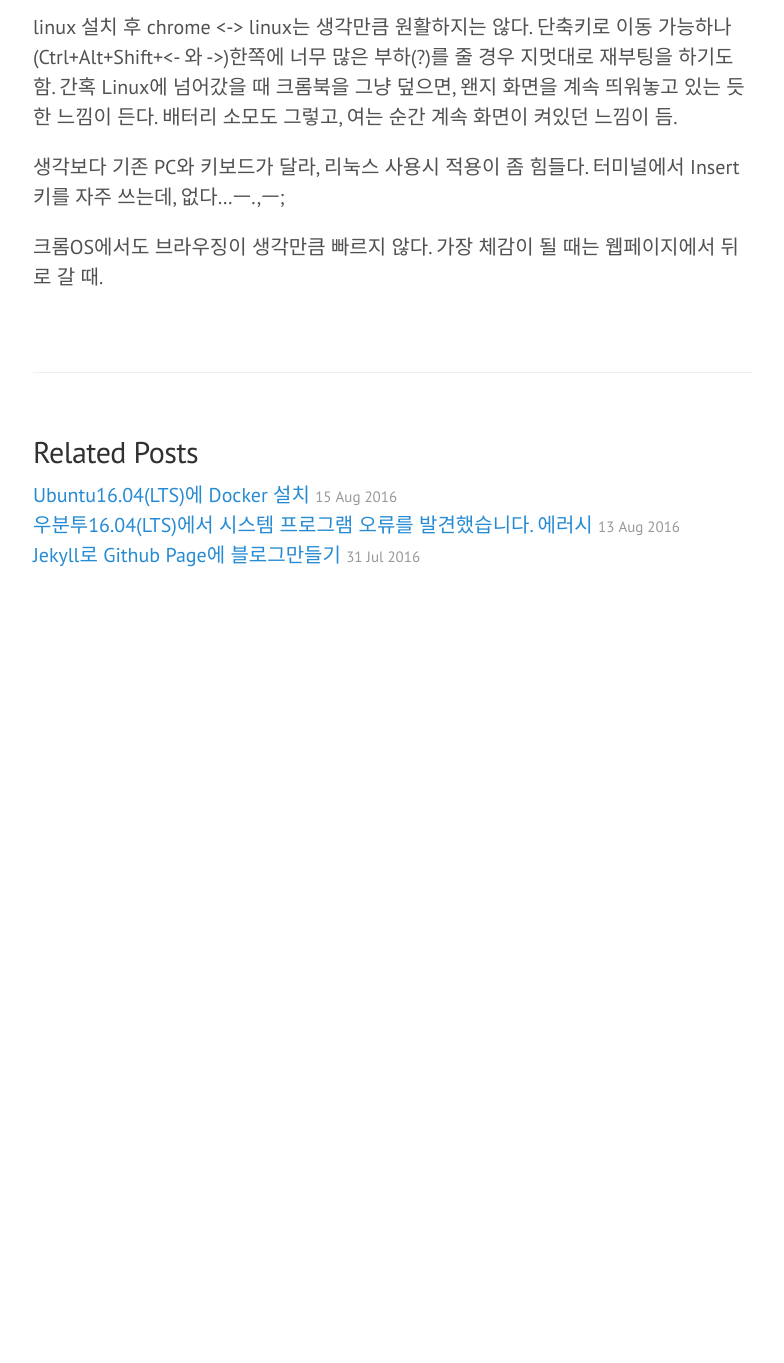
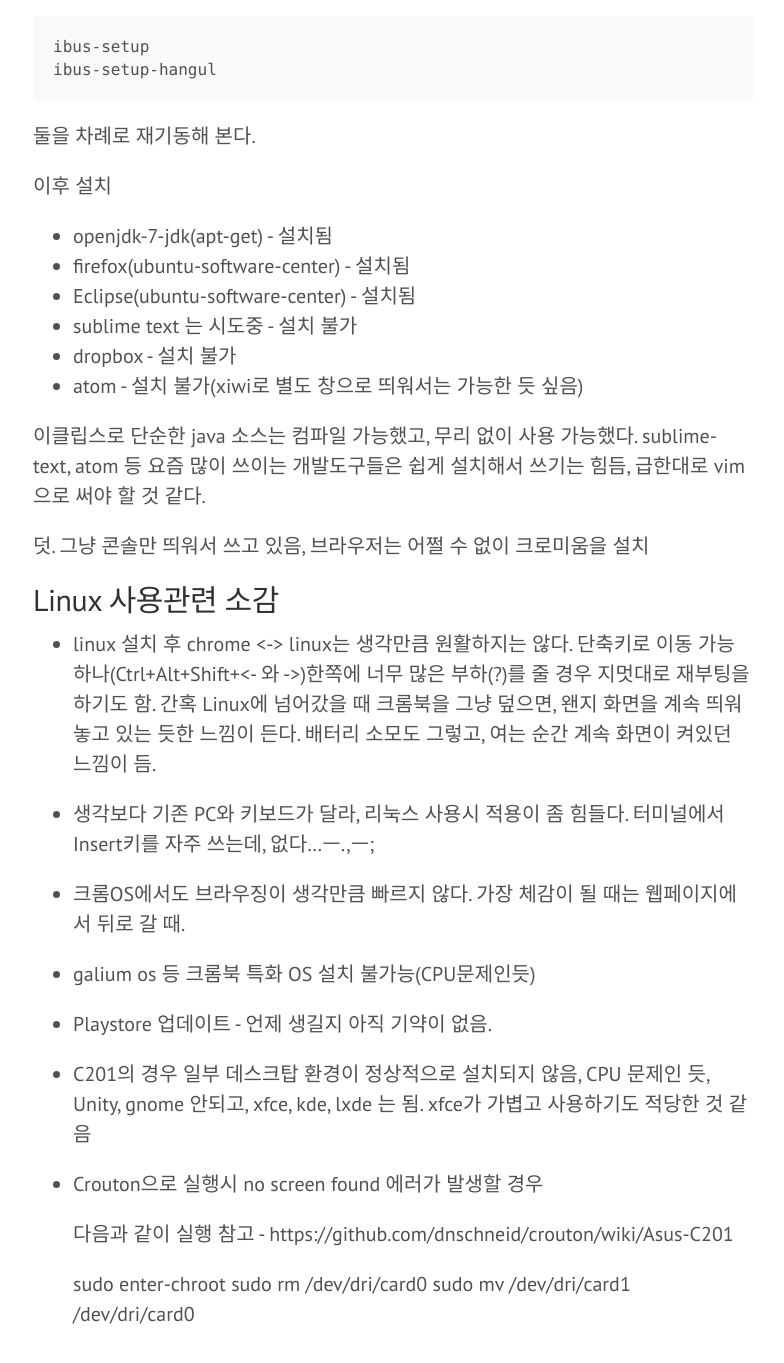
Before and after one commit to skaqud/skaqud.github.com, a Jekyll site: the page built from _posts/2016-07-25-Chromebook-linux-install-review.markdown, in a window 1280 px wide and 1400 px high, scrolled down 2881 px. Shown: the top 1363 px of the window, without its empty margins (247-1031 px from the left). Built offline with Jekyll 4.4.1, drawn with Linux system fonts in a browser that asks for light colours; before the commit the page ends 3511 px from its top, so only the background shows below that; some of the changed text lies outside the part shown.

Commit message:
update post

```diff
--- a/_posts/2016-07-25-Chromebook-linux-install-review.markdown
+++ b/_posts/2016-07-25-Chromebook-linux-install-review.markdown
@@ -76,11 +76,28 @@
 
 초기 설치
 
-sudo apt-get update
-sudo apt-get upgrade
-sudo apt-get install software-center
+    sudo apt-get update
+    sudo apt-get upgrade
+    sudo apt-get install software-center
 
-소프트웨어 센터 설치 후 다음과 같은 것들을 설치
+소프트웨어 센터 설치 후 sw center에서 language-support, ibus-hangul 설치함.
+
+처음에는 브라우저 상에서 정상적으로 한글이 나오지 않음
+
+language-support 를 실행시킨 뒤 Korean 언어를 설치해준다.
+
+시스템의 로케일 설정
+
+    # cat /etc/default/locale
+    LANG="ko_KR.UTF-8"
+
+로케일 설정후 시스템을 재기동하면 전체 메세지가 한글로 변경됨 이후 한글 입력에 문제가 생기면
+
+    ibus-setup
+    ibus-setup-hangul
+
+둘을 차례로 재기동해 본다.
+
 
 이후 설치
 
@@ -94,10 +111,28 @@
 
 이클립스로 단순한 java 소스는 컴파일 가능했고, 무리 없이 사용 가능했다. sublime-text, atom 등 요즘 많이 쓰이는 개발도구들은 쉽게 설치해서 쓰기는 힘듬, 급한대로 vim으로 써야 할 것 같다.
 
+덧. 그냥 콘솔만 띄워서 쓰고 있음, 브라우저는 어쩔 수 없이 크로미움을 설치
+
+
 ## Linux 사용관련 소감
 
-linux 설치 후 chrome <-> linux는 생각만큼 원활하지는 않다. 단축키로 이동 가능하나(Ctrl+Alt+Shift+<- 와 ->)한쪽에 너무 많은 부하(?)를 줄 경우 지멋대로 재부팅을 하기도 함. 간혹 Linux에 넘어갔을 때 크롬북을 그냥 덮으면, 왠지 화면을 계속 띄워놓고 있는 듯한 느낌이 든다. 배터리 소모도 그렇고, 여는 순간 계속 화면이 켜있던 느낌이 듬.
+- linux 설치 후 chrome <-> linux는 생각만큼 원활하지는 않다. 단축키로 이동 가능하나(Ctrl+Alt+Shift+<- 와 ->)한쪽에 너무 많은 부하(?)를 줄 경우 지멋대로 재부팅을 하기도 함. 간혹 Linux에 넘어갔을 때 크롬북을 그냥 덮으면, 왠지 화면을 계속 띄워놓고 있는 듯한 느낌이 든다. 배터리 소모도 그렇고, 여는 순간 계속 화면이 켜있던 느낌이 듬.
 
-생각보다 기존 PC와 키보드가 달라, 리눅스 사용시 적용이 좀 힘들다. 터미널에서 Insert키를 자주 쓰는데, 없다...ㅡ.,ㅡ;
+- 생각보다 기존 PC와 키보드가 달라, 리눅스 사용시 적용이 좀 힘들다. 터미널에서 Insert키를 자주 쓰는데, 없다...ㅡ.,ㅡ;
 
-크롬OS에서도 브라우징이 생각만큼 빠르지 않다. 가장 체감이 될 때는 웹페이지에서 뒤로 갈 때.
+- 크롬OS에서도 브라우징이 생각만큼 빠르지 않다. 가장 체감이 될 때는 웹페이지에서 뒤로 갈 때.
+
+- galium os 등 크롬북 특화 OS 설치 불가능(CPU문제인듯)
+
+- Playstore 업데이트 - 언제 생길지 아직 기약이 없음.
+
+- C201의 경우 일부 데스크탑 환경이 정상적으로 설치되지 않음, CPU 문제인 듯, Unity, gnome 안되고, xfce, kde, lxde 는 됨. xfce가 가볍고 사용하기도 적당한 것 같음
+
+- Crouton으로 실행시 no screen found 에러가 발생할 경우
+
+    다음과 같이 실행
+    참고 - https://github.com/dnschneid/crouton/wiki/Asus-C201
+
+    sudo enter-chroot
+    sudo rm /dev/dri/card0
+    sudo mv /dev/dri/card1 /dev/dri/card0
```
